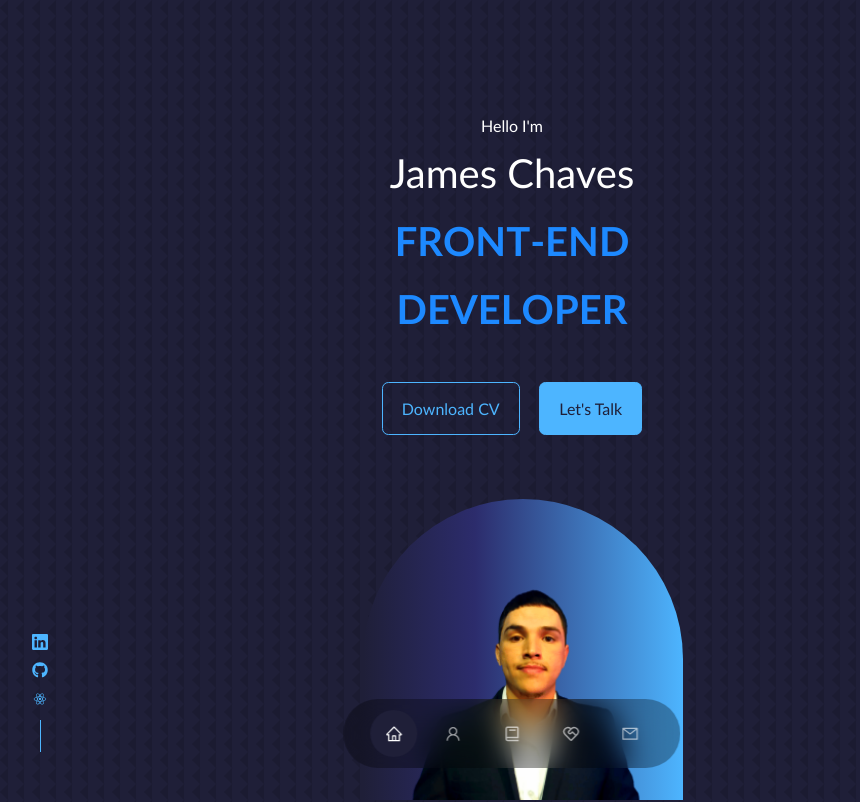
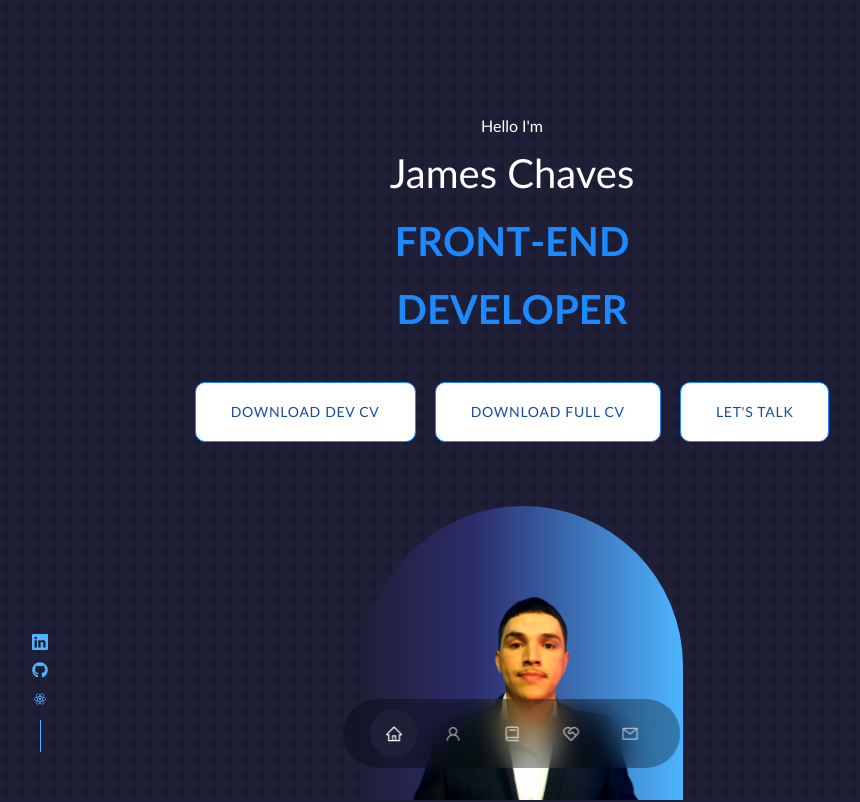
Before and after one commit to JamesAChavesForero/James-CSS-Dev-page-1, a React (Create React App) app: page / in a window 1280 px wide. Shown: the top 802 px of the page, without its empty margins (128-988 px from the left). Built offline with nearby package versions, Linux system fonts and the light colour scheme.

Commit message:
Update CTA.jsx

```diff
--- a/src/components/header/CTA.jsx
+++ b/src/components/header/CTA.jsx
@@ -1,11 +1,19 @@
 import React from 'react'
-import CV from '../../assets/JC-CV.pdf'
+import fullCV from '../../assets/JC-CV-Full.pdf'
+import devCV from '../../assets/JC-CV-Dev.pdf'
 
 export default function CTA() {
   return (
     <div className='cta'>
-      <a href={CV} download className='btn'>Download CV</a>
-      <a href="#contact" className='btn btn-primary'>Let's Talk</a>
+      <button className='jiggle'>
+        <a href={devCV} download>Download Dev CV</a>
+      </button>
+      <button className='jiggle'>
+        <a href={fullCV} download>Download Full CV</a>
+      </button>
+      <button className='jiggle'>
+        <a href="#contact" >Let's Talk</a>
+      </button>
     </div>
   )
 }
```
